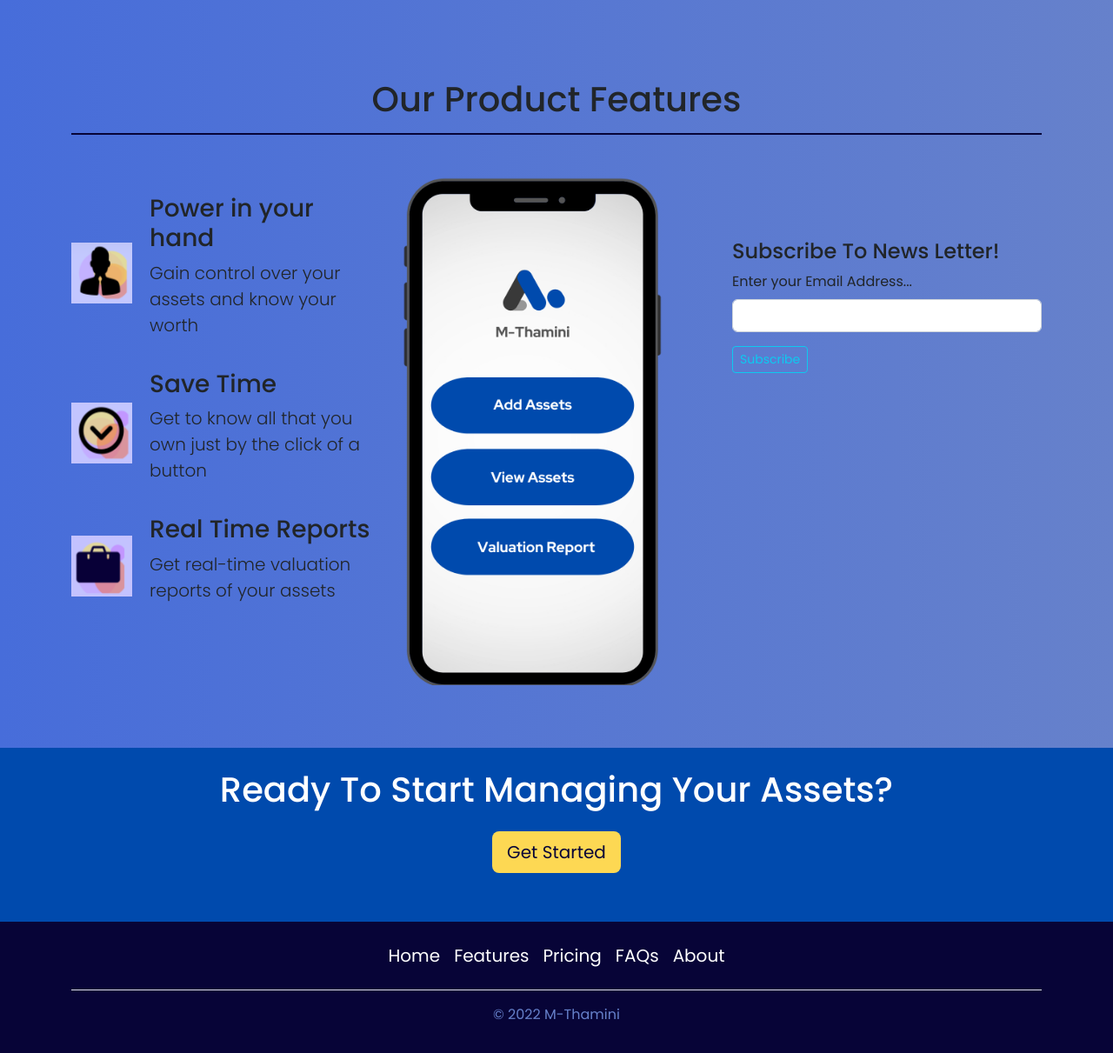
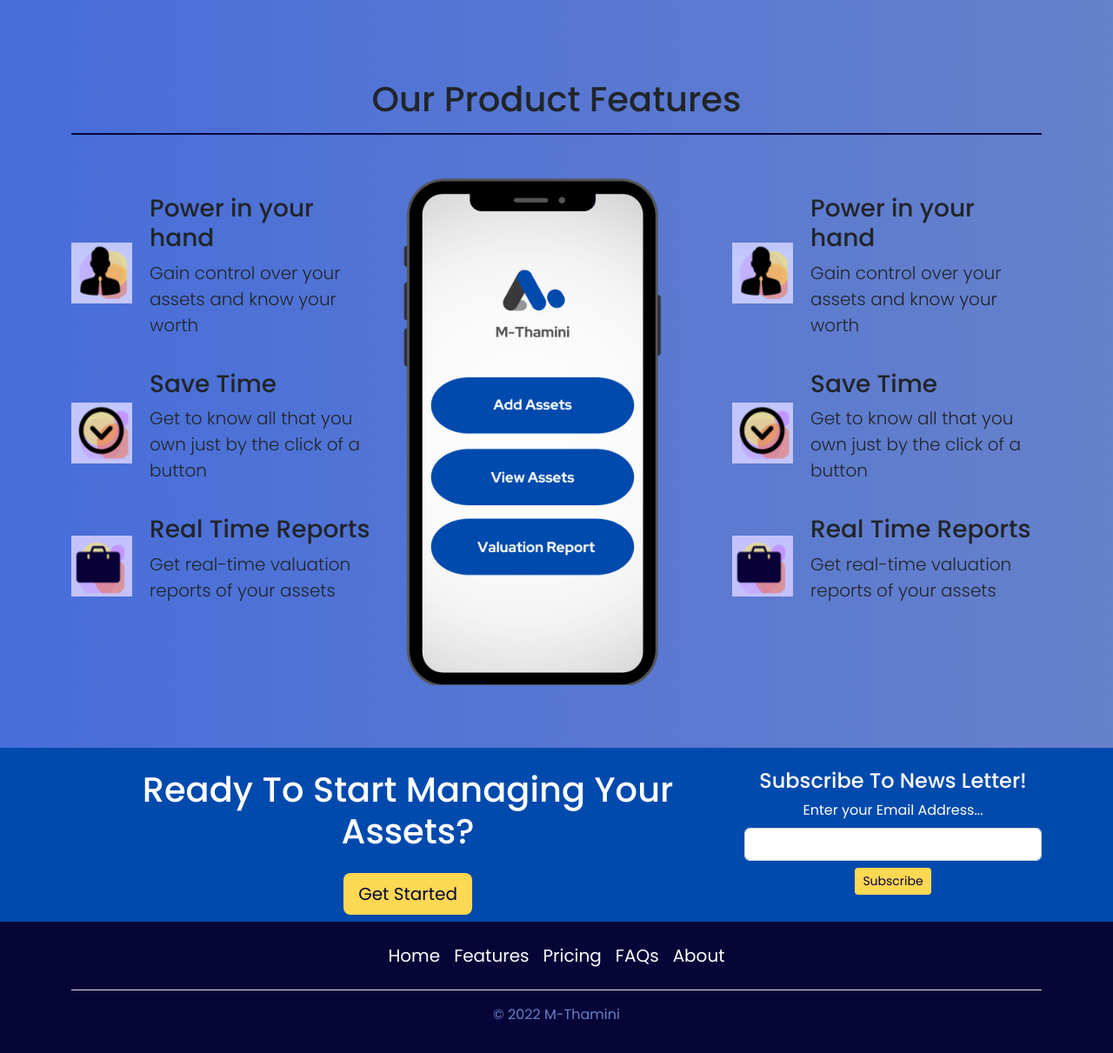
Before and after one commit to Vonmak/m-thamini, a Flask app: page / in a window 1280 px wide. Shown: the part 1005-2216 px from the top of the page at 87% size. Run offline with Flask 2, Linux system fonts and the light colour scheme; some libraries are stand-ins or nearby versions.

Commit message:
final changes.

```diff
--- a/app/static/css/styles.css
+++ b/app/static/css/styles.css
@@ -165,3 +165,8 @@
     margin-top: 10%;
     max-width: 500px;
 }
+
+.subscribe {
+    display: flex;
+    justify-content: space-around;
+}
--- a/app/templates/features.html
+++ b/app/templates/features.html
@@ -49,24 +49,43 @@
         />
       </div>
       <div class="col-md-5">
-        <div class="col-md mx-auto py-4 mt-5 subscribe">
-          <h4>Subscribe To News Letter!</h4>
-          <form
-            class="form-inline ml-2"
-            action="{{url_for('main.subscribe')}}"
-            method="POST"
-          >
-            <div class="md-form mt-2 form-group">
-              <label class="white-color">Enter your Email Address...</label>
-              <input type="email" class="form-control mt-2" name="subscriber" required />
-            </div>
-            <div class="md-form mt-3 form-group">
-              <button class="btn btn-sm btn-outline-info mx-auto" id="subs">Subscribe</button>
-            </div>
-          </form>
+        <div class="feature-card">
+          <img
+            src="{{url_for('static', filename='images/feature1.png')}}"
+            alt=""
+            class="feature-img"
+          />
+          <div class="feature-body">
+            <h3 class="feature-title">Power in your hand</h3>
+            <p class="lead">
+              Gain control over your assets and know your worth
+            </p>
+          </div>
         </div>
-       </div>
-
+        <div class="feature-card">
+          <img
+            src="{{url_for('static', filename='images/feature2.png')}}"
+            alt=""
+            class="feature-img"
+          />
+          <div class="feature-body">
+            <h3 class="feature-title">Save Time</h3>
+            <p class="lead">
+              Get to know all that you own just by the click of a button
+            </p>
+          </div>
+        </div>
+        <div class="feature-card">
+          <img
+            src="{{url_for('static', filename='images/feature3.png')}}"
+            alt=""
+            class="feature-img"
+          />
+          <div class="feature-body">
+            <h3 class="feature-title">Real Time Reports</h3>
+            <p class="lead">Get real-time valuation reports of your assets</p>
+          </div>
+        </div>
       </div>
     </div>
   </div>
--- a/app/templates/index.html
+++ b/app/templates/index.html
@@ -1,7 +1,5 @@
-
 {% extends "base.html" %} {% block content %}
 <div class="intro-message text-center text-white my-5">
-
   <h2>About Our Product</h2>
   <p class="lead mx-auto fs-4 mt-3" style="max-width: 800px">
     M-Thamana is a web application that enables users to keep track of their
@@ -12,11 +10,32 @@
 </div>
 <div>{% include "features.html" %}</div>
 <section class="action p-4 text-center">
-  <h2 class="fs-1">Ready To Start Managing Your Assets?</h2>
-
-  <a href="{{url_for('auth.register')}}">
-    <button class="btn btn-lg cta-btn mt-3">Get Started</button>
-  </a>
-
+  <div class="container mx-auto subscribe">
+    <div>
+      <h2 class="fs-1">Ready To Start Managing Your Assets?</h2>
+      <a href="{{url_for('auth.register')}}">
+        <button class="btn btn-lg cta-btn mt-3">Get Started</button>
+      </a>
+    </div>
+    <form
+      class="form-inline ml-2"
+      action="{{url_for('main.subscribe')}}"
+      method="POST"
+    >
+      <h4>Subscribe To News Letter!</h4>
+      <div class="md-form form-group">
+        <label class="white-color">Enter your Email Address...</label>
+        <input
+          type="email"
+          class="form-control mt-2"
+          name="subscriber"
+          required
+        />
+      </div>
+      <div class="md-form mt-2 form-group">
+        <button class="btn btn-sm cta-btn mx-auto" id="subs">Subscribe</button>
+      </div>
+    </form>
+  </div>
 </section>
 {% endblock %}
```
